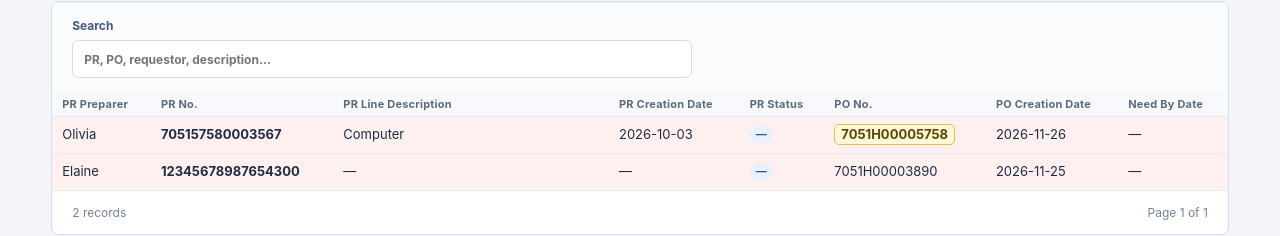
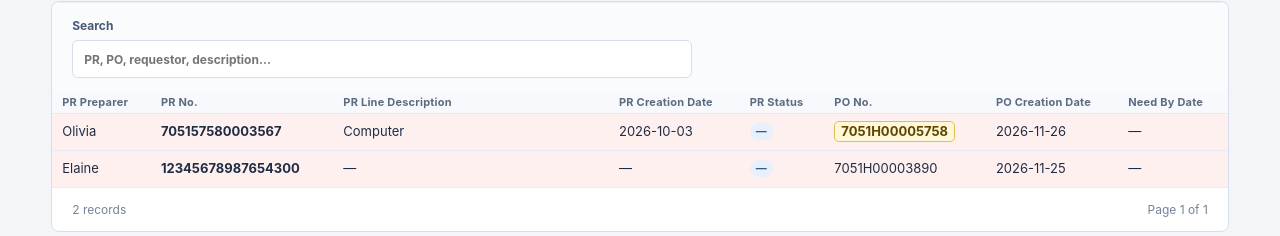
Before and after one commit to xuanolivia258-cloud/PR-Office-AI-Project, a website: page index.html in a window 1280 px wide. Both pictures are taken after a click on the button "PR / PO Tracker". Shown: the part 173-409 px from the top of the page. Drawn offline with Linux system fonts and the light colour scheme; no server answers.

Commit message:
Compact tracker table header

```diff
--- a/tracker.css
+++ b/tracker.css
@@ -32,6 +32,12 @@
 .tracking-table td {
   padding: 5px 10px;
   line-height: 1.15;
+}
+
+.tracking-table th {
+  padding-top: 4px;
+  padding-bottom: 4px;
+  line-height: 1.05;
 }
 
 .tracking-table .status {
```
